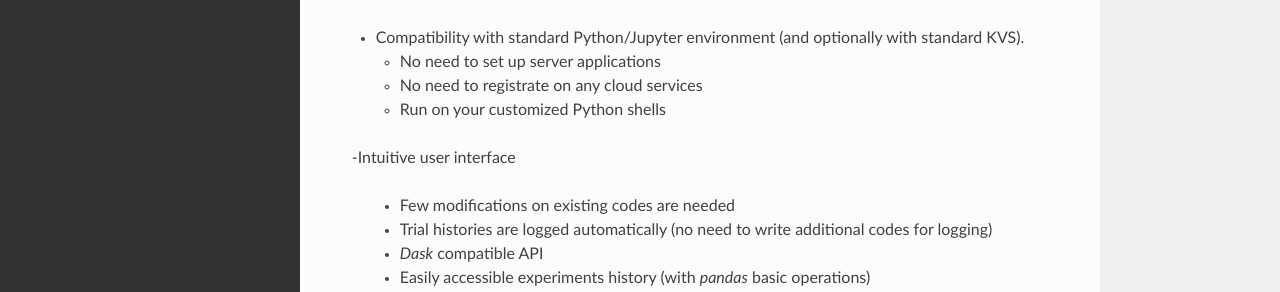
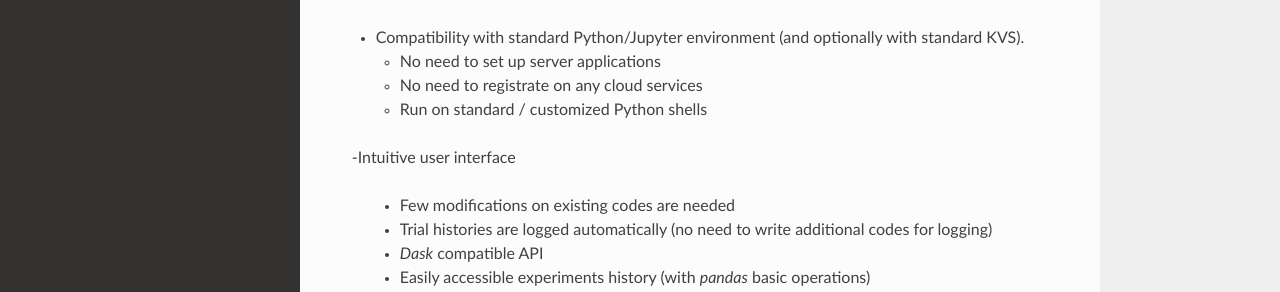
Before and after one commit to sinhrks/daskperiment, a Sphinx documentation site: the page built from docs/source/index.rst, in a window 1280 px wide and 900 px high. Shown: the part 350-642 px from the top of the window. Built offline with Sphinx 7.4.7 and the Read the Docs theme 2.0.0, drawn with Linux system fonts in a browser that asks for light colours.

Commit message:
Update index.rst

```diff
--- a/docs/source/index.rst
+++ b/docs/source/index.rst
@@ -15,7 +15,7 @@ It can be used both on Jupyter and command line (and also on standard Python int
 
   - No need to set up server applications
   - No need to registrate on any cloud services
-  - Run on your customized Python shells
+  - Run on standard / customized Python shells
 
 -Intuitive user interface
 
```
